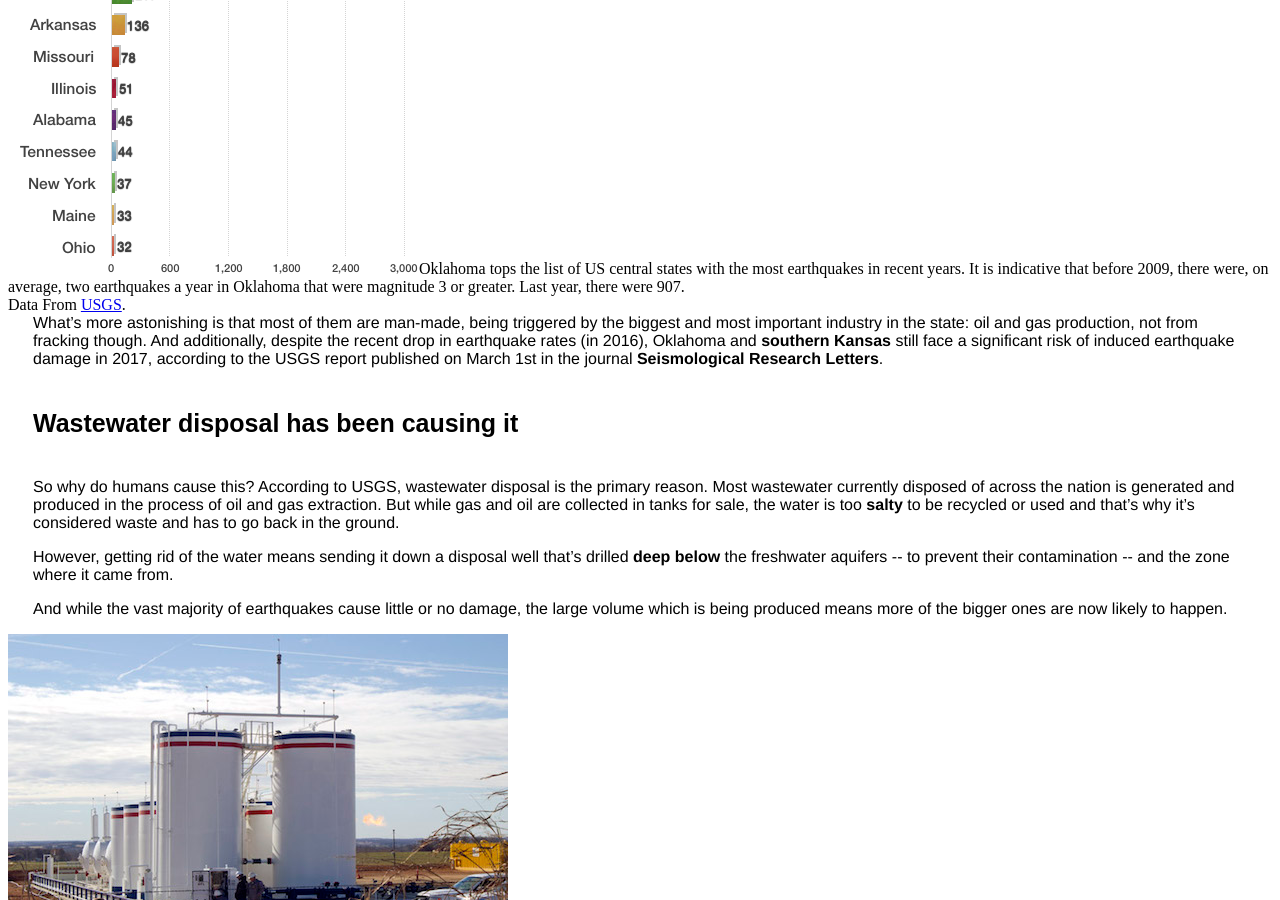
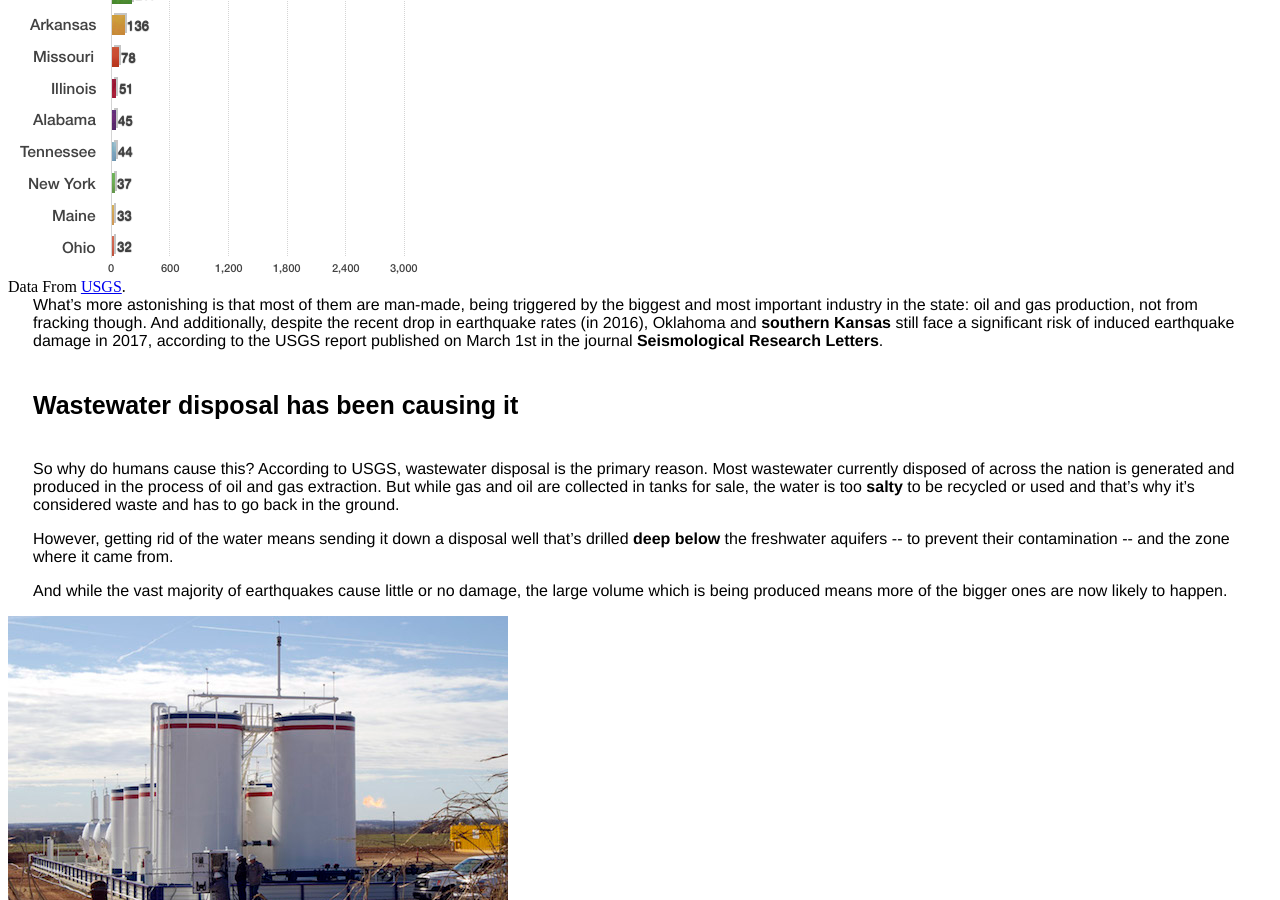
Before and after one commit to chrgavalas/data-projects, a Jekyll site: the page docs/US-Earthquakes/index.html, which Jekyll copies as it is, in a window 1280 px wide and 900 px high, scrolled down 3007 px. Built offline with Jekyll 4.4.1, drawn with Linux system fonts in a browser that asks for light colours.

Commit message:
Earthquakes

```diff
--- a/docs/US-Earthquakes/index.html
+++ b/docs/US-Earthquakes/index.html
@@ -29,7 +29,7 @@
   <div class="story_article"> What is missing in the larger scaled map in the decisive influence of <b>Oklahoma</b> in the dramatic surge. But the more we zoom the clearer the picture gets. </div>
   <img src="oklahoma-dots.png">
   <div class="story_article"> Oklahoma tops the list of US central states with the most earthquakes in recent years. It is indicative that before 2009, there were, on average, two earthquakes a year in Oklahoma that were magnitude 3 or greater. Last year, there were 907.</div>
-  <div style="float: left;"><img src="oklahoma-first.png">Oklahoma tops the list of US central states with the most earthquakes in recent years. It is indicative that before 2009, there were, on average, two earthquakes a year in Oklahoma that were magnitude 3 or greater. Last year, there were 907.</div>
+  <img src="oklahoma-first.png">
   <div> Data From <a href="https://www.usgs.gov/" target="blank"> USGS</a>. </div>
   <div class="story_article"> What’s more astonishing is that most of them are man-made, being triggered by the biggest and most important industry in the state: oil and gas production, not from fracking though. And additionally, despite the recent drop in earthquake rates (in 2016), Oklahoma and <b>southern Kansas</b> still face a significant risk of induced earthquake damage in 2017, according to the USGS report published on March 1st in the journal <b>Seismological Research Letters</b>.
   </div>
```
